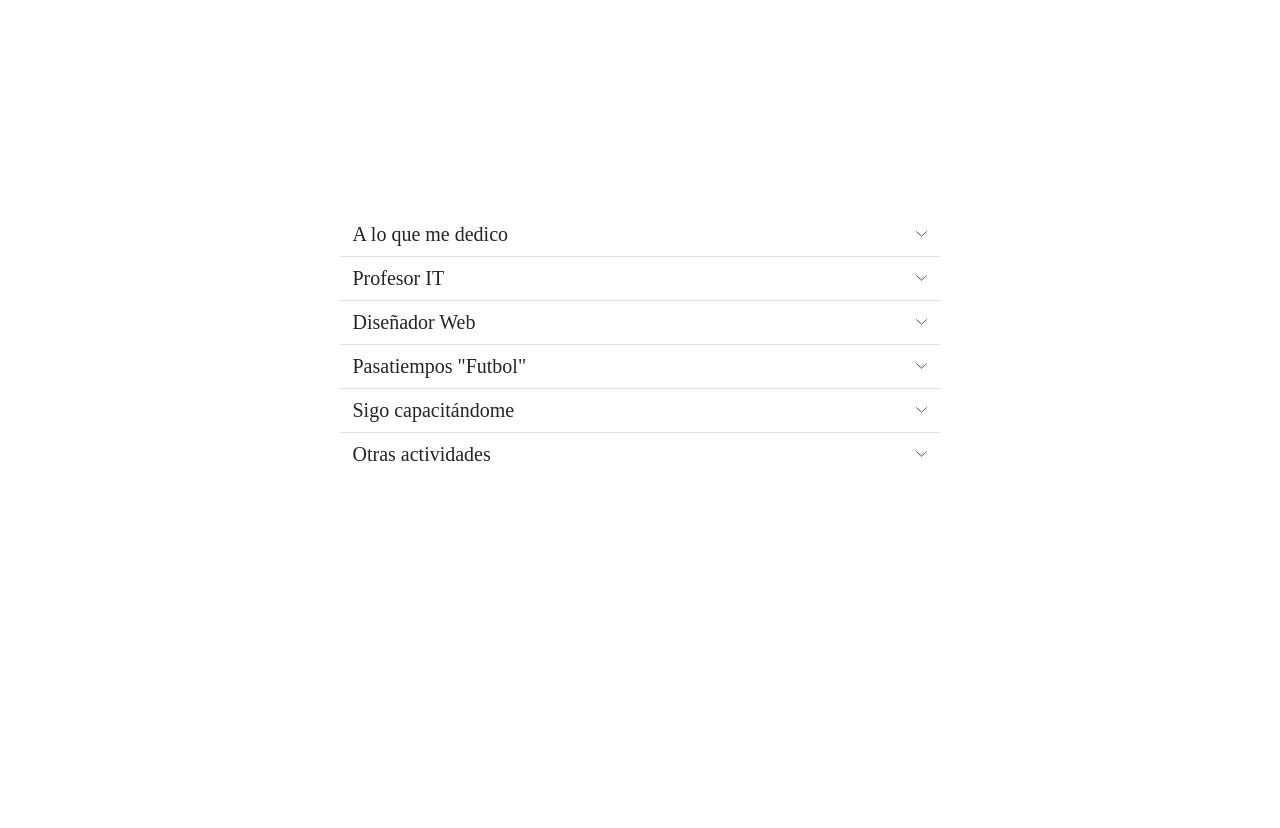
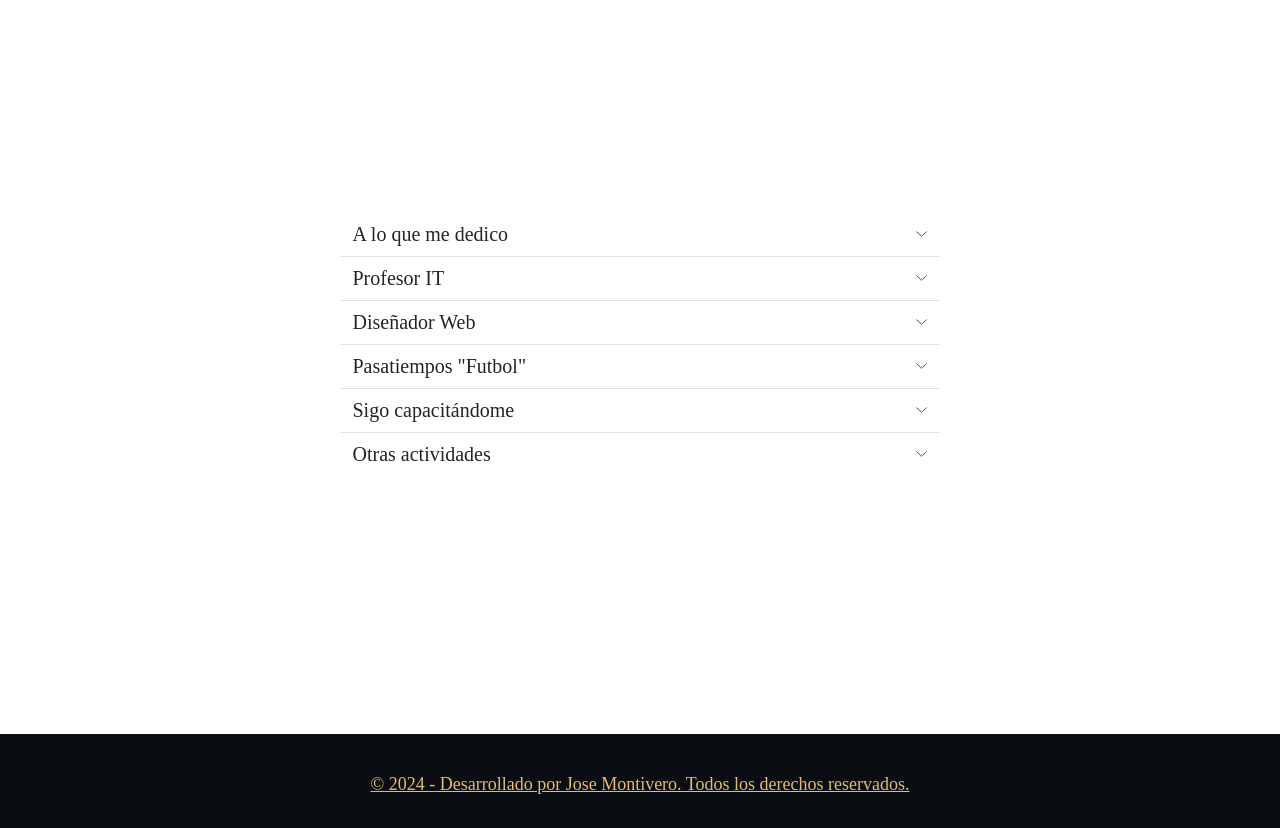
Before and after one commit to joseMontivero24/t.p.n2-coderhouse, a plain HTML site: page blog.html in a window 1280 px wide. Shown: the part 66-894 px from the top of the page. Before the commit the page ends 800 px from the top, so only its background shows below. Drawn offline with nearby package versions, Linux system fonts and the light colour scheme.

Commit message:
agregue footer al doc blog.html

```diff
--- a/blog.html
+++ b/blog.html
@@ -168,6 +168,10 @@
 
   </section>
 
+  <footer>
+    <a href="#">&copy;  2024 - Desarrollado por Jose Montivero. Todos los derechos reservados.</a>
+</footer>
+
   <script src="https://cdn.jsdelivr.net/npm/bootstrap@5.3.0-alpha3/dist/js/bootstrap.bundle.min.js"></script>
 </body>
 
```
